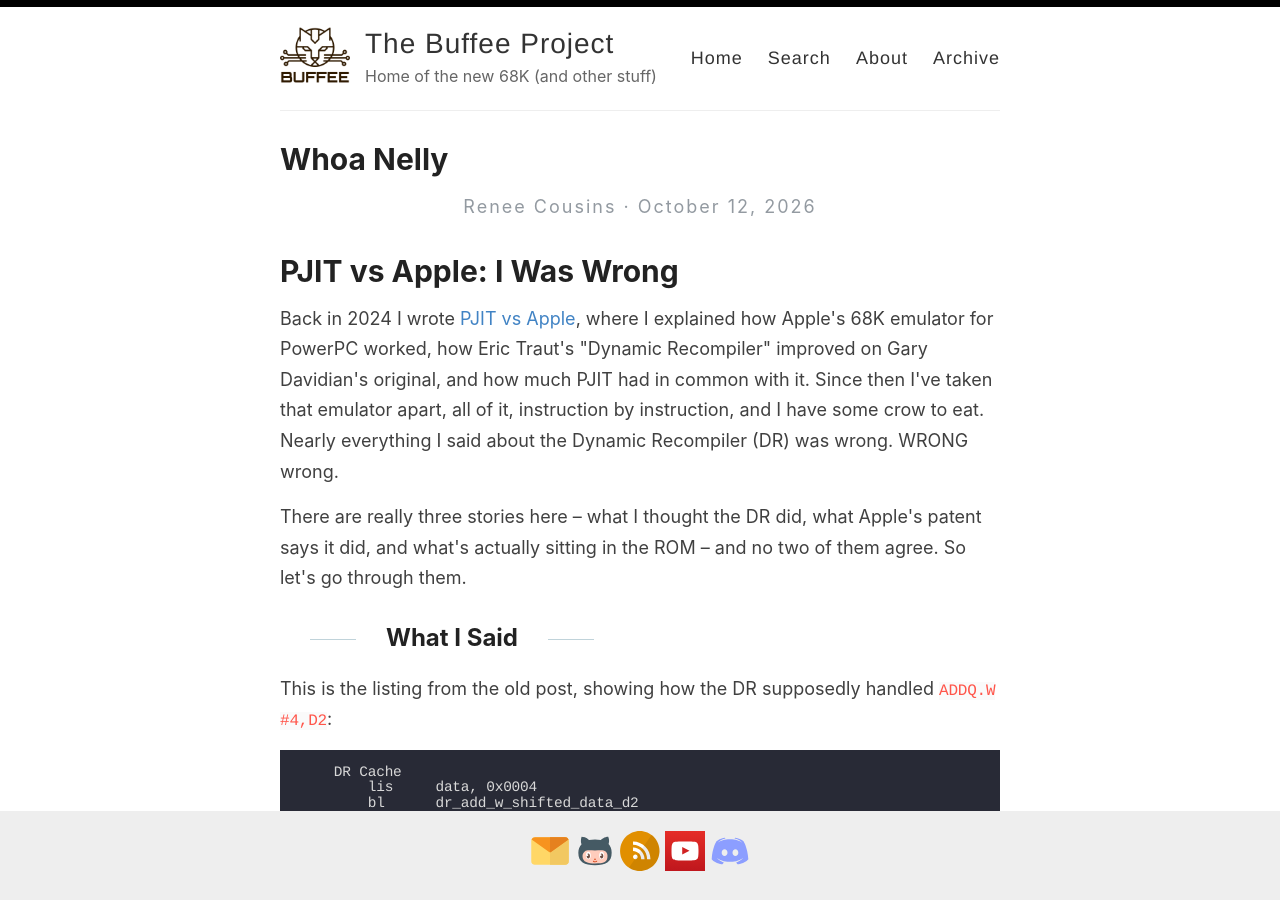
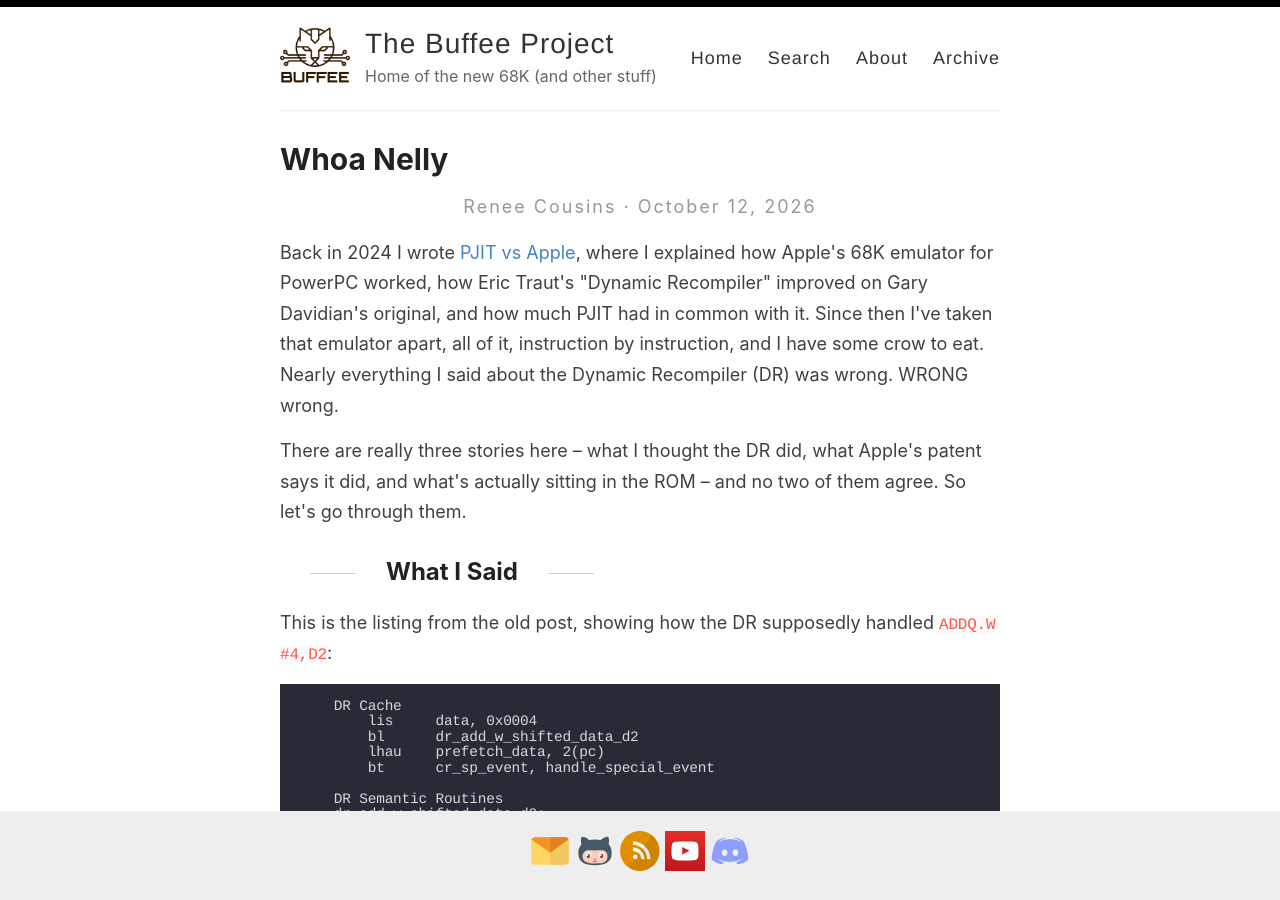
Before and after one commit to lostcatproductions/lostcatproductions.github.io, a Jekyll site: the page built from _posts/2026-10-12-woah-nelly.md, in a window 1280 px wide and 900 px high. Built offline with Jekyll 4.4.1, drawn with Linux system fonts in a browser that asks for light colours; comment, search, counter and statistics services are not loaded.

Commit message:
Minor fix to old post

```diff
--- a/_posts/2026-10-12-woah-nelly.md
+++ b/_posts/2026-10-12-woah-nelly.md
@@ -2,8 +2,6 @@
 layout: post
 title: Whoa Nelly
 ---
-
-# PJIT vs Apple: I Was Wrong
 
 Back in 2024 I wrote [PJIT vs Apple](https://www.buffee.ca/pjit-vs-apple/), where I explained how Apple's 68K emulator for PowerPC worked, how Eric Traut's "Dynamic Recompiler" improved on Gary Davidian's original, and how much PJIT had in common with it. Since then I've taken that emulator apart, all of it, instruction by instruction, and I have some crow to eat. Nearly everything I said about the Dynamic Recompiler (DR) was wrong. WRONG wrong.
 
```
